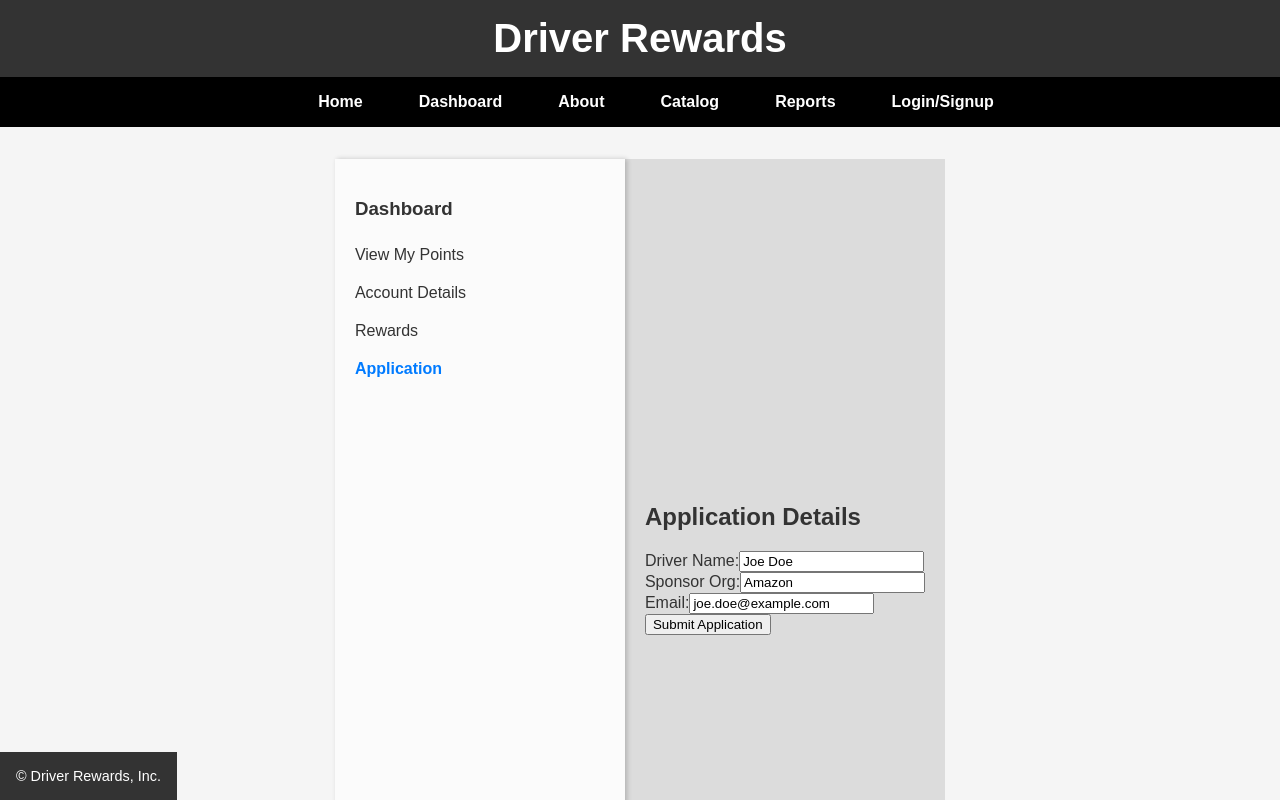
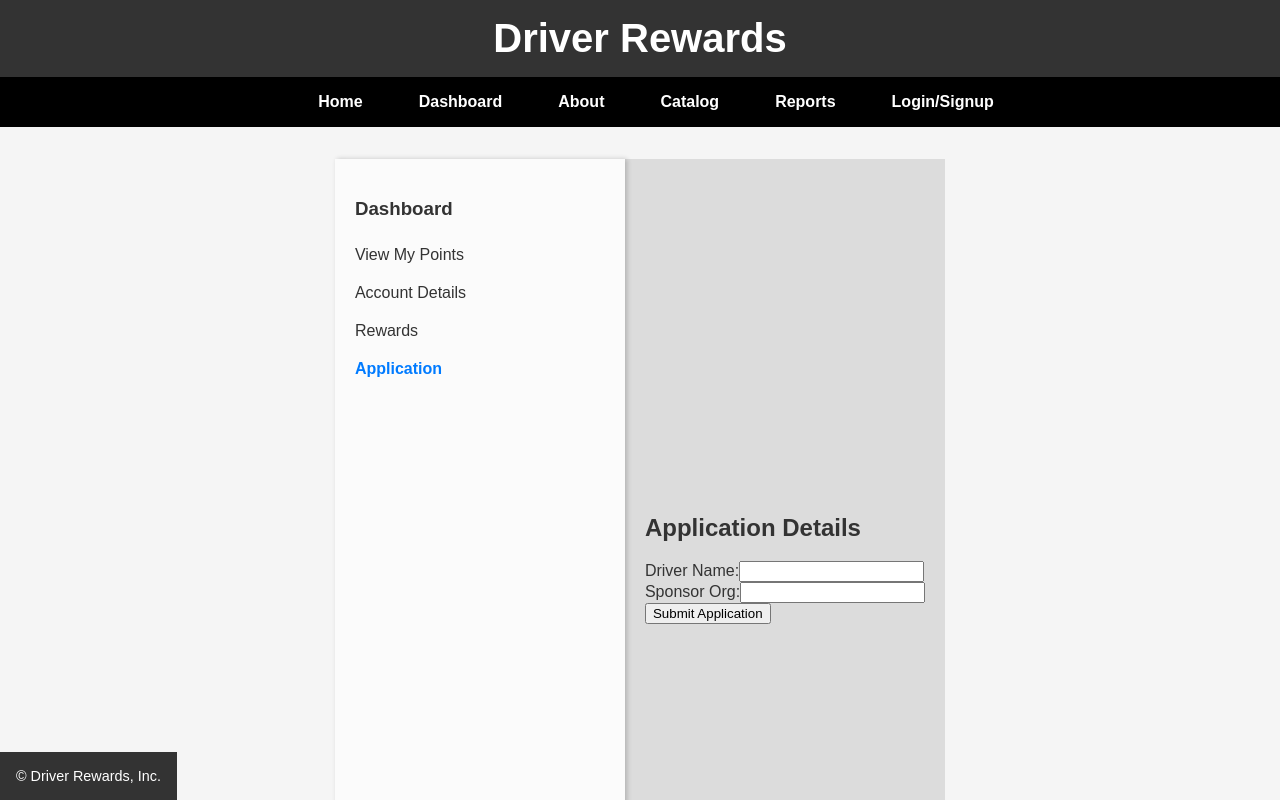
Before and after one commit to 80kb/Team04-ReactApp, a React (Create React App) app: page /dashboard in a window 1280 px wide. Both pictures are taken after a click on the item "Application". Shown: the top 800 px of the page. Built offline with nearby package versions, Linux system fonts and the light colour scheme; what aws-amplify would draw is missing.

Commit message:
Updated DashBoard.js with Necs. Components to Add to Database, However getting 404 Error, will hopefully fix Soon

```diff
--- a/src/components/Dashboard.js
+++ b/src/components/Dashboard.js
@@ -8,11 +8,11 @@ const Dashboard = () => {
     const [activeTab, setActiveTab] = useState('viewPoints');
 
     const [applicationData, setApplicationData] = useState({
-  	ApplicationID: 'unique_number',
-  	Application_Status: 'Undetermined',
-  	Driver_Name: 'Joe Doe',
-  	Sponsor_Org: 'Amazon',
-  	email: 'joe.doe@example.com',
+  	applicationID: 0,
+  	applicationStatus: 'Processing',
+  	driverName: '',
+  	sponsorOrg: '',
+  	applicationDate: new Date().toLocaleDateString(),
      });
 
 
@@ -24,17 +24,41 @@ const changeData = (e) => {
     }));
   };
 
+ const generateUniqueID = () => Date.now();
+
      // Function to handle submission of all application data at once
-  const submitApplication = () => {
-    // You can send applicationData to an API or DynamoDB here
-	console.log("Driver Name: ", applicationData.Driver_Name);
-        console.log("Sponsor Org: ", applicationData.Sponsor_Org);
-        console.log("Email: ", applicationData.email);
+  const submitApplication = async(event) => {
+  event.preventDefault(); // Prevents form submission reload
+  //const submitApplication = () => {
 
-    console.log('Submitting application data:', applicationData);
-    // Here, you might also call a function to save this data to your backend!!
+	const uniqueID = generateUniqueID();
+  	applicationData.applicationID = uniqueID;
+                                      //https://th3uour1u1.execute-api.us-east-2.amazonaws.com/devStage006/applications
+     try {
+        const response = await fetch('https://th3uour1u1.execute-api.us-east-2.amazonaws.com/devStage006/applications', {
+            method: 'POST',
+            headers: {
+                'Content-Type': 'application/json'
+            },
+            body: JSON.stringify(applicationData)
+        });
 
-    alert("Your application has been submitted successfully!");
+        if (!response.ok) {
+            throw new Error('Failed to submit application');
+        }
+
+        const result = await response.json();
+        console.log(result.message);  // Message from Lambda response
+        alert('Application submitted successfully!');
+
+    } catch (error) {
+        console.error('Error submitting application:', error);
+        alert('There was an error submitting the application.');
+    }
+
+    	//console.log('Submitting application data:', applicationData);
+        // Here, you might also call a function to save this data to your backend!!
+    	//alert("Your application has been submitted successfully!");
   };
 
   // Conditionally render content based on activeTab
@@ -56,7 +80,7 @@ const changeData = (e) => {
                   Driver Name:
                   <input
                     type="text"
-                    name="Driver_Name"
+                    name="driverName"
                     value={applicationData.Driver_Name}
                     onChange={changeData}
                   />
@@ -68,20 +92,8 @@ const changeData = (e) => {
                   Sponsor Org:
                   <input
                     type="text"
-                    name="Sponsor_Org"
+                    name="sponsorOrg"
                     value={applicationData.Sponsor_Org}
-                    onChange={changeData}
-                  />
-                </label>
-              </div>
-
-              <div>
-                <label>
-                  Email:
-                  <input
-                    type="email"
-                    name="email"
-                    value={applicationData.email}
                     onChange={changeData}
                   />
                 </label>
```
